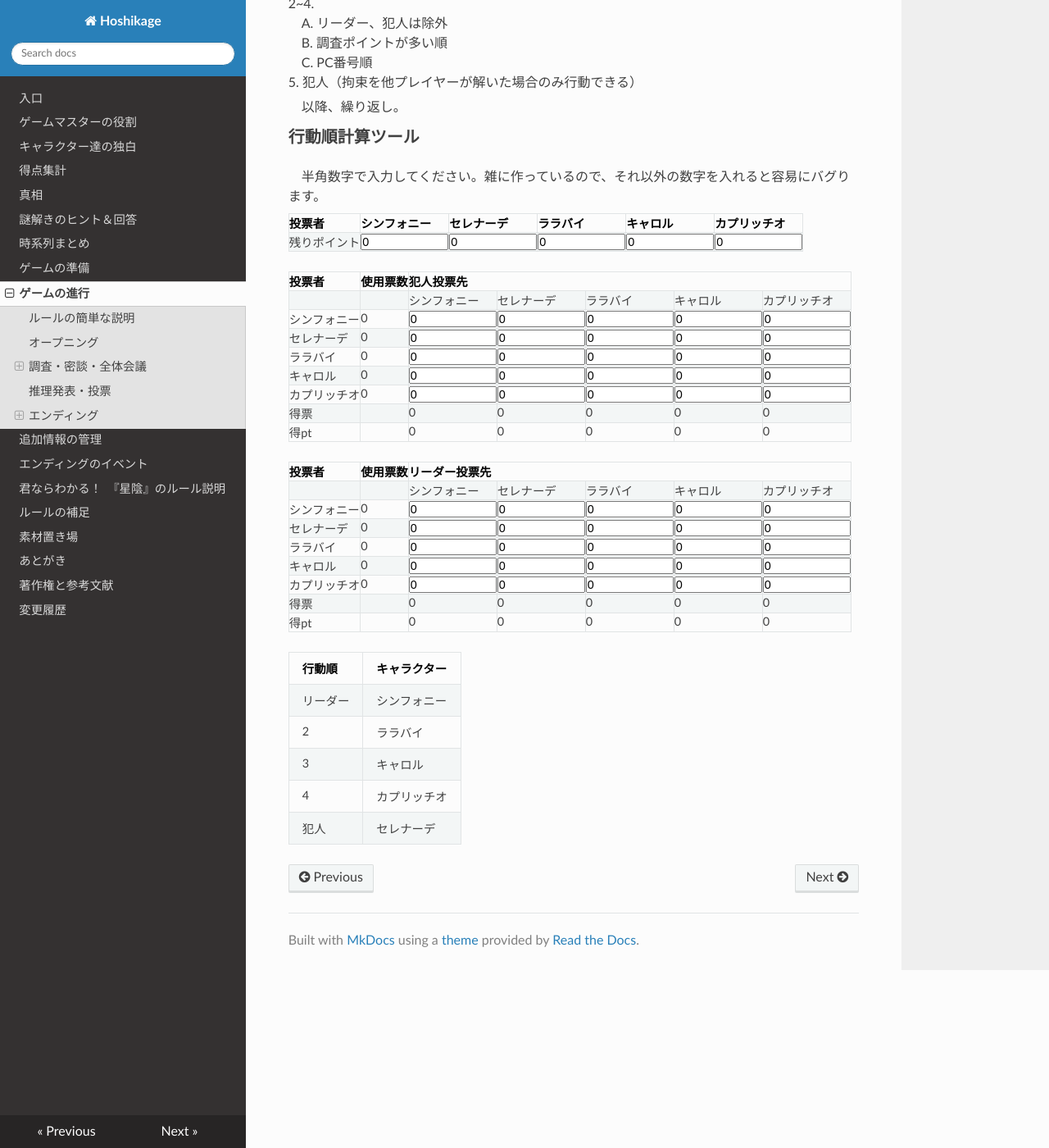
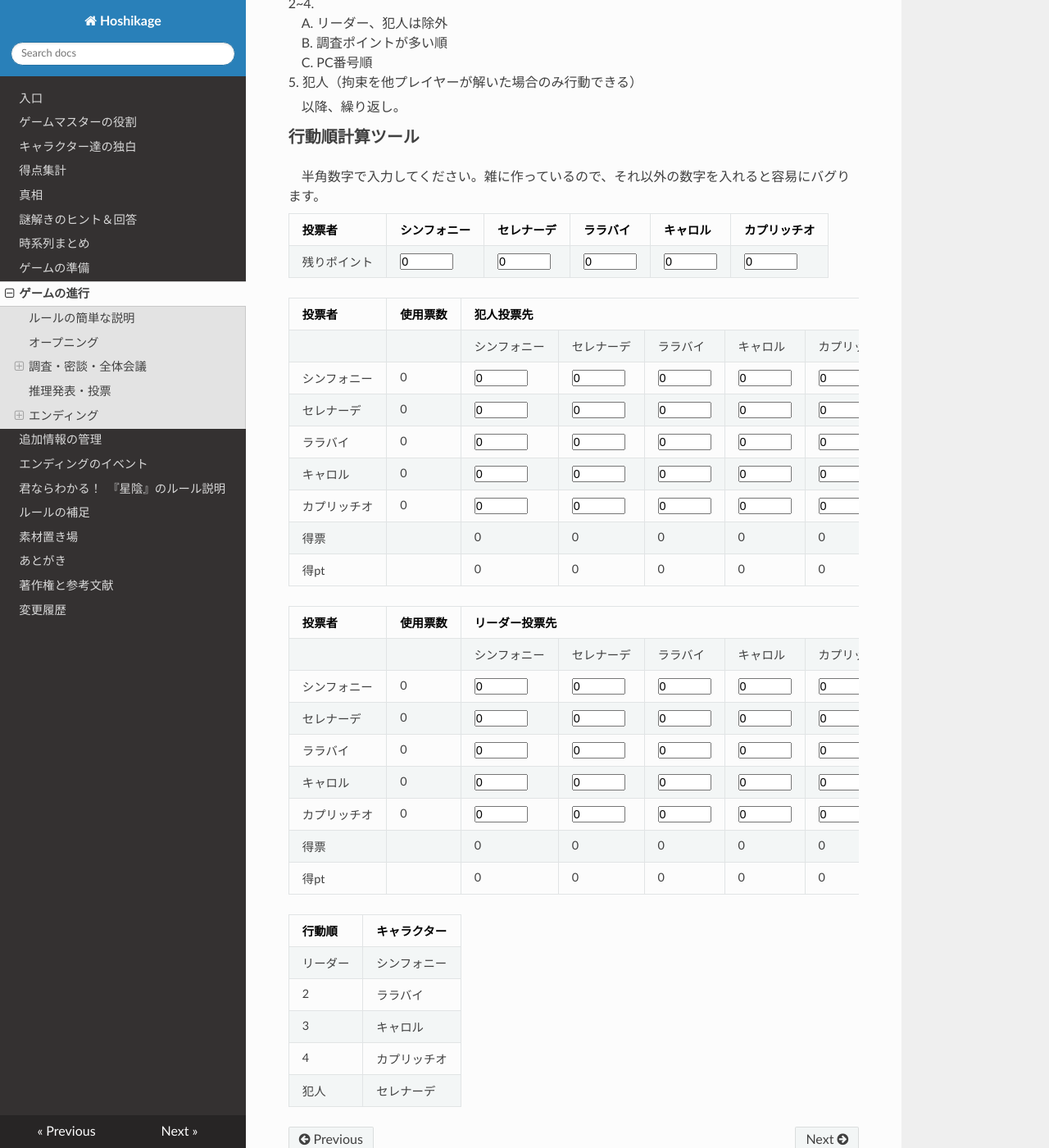
Before and after one commit to KTakahiro1729/Hoshikage, an MkDocs documentation site: the page built from docs/Moderator.md, in a window 1280 px wide and 1400 px high, scrolled down 4898 px. Shown: the whole window at 82% size. Built offline with MkDocs 1.6.1, drawn with Linux system fonts in a browser that asks for light colours; nearby versions of some CDN libraries.

Commit message:
fit input

```diff
--- a/docs/Moderator.md
+++ b/docs/Moderator.md
@@ -227,11 +227,11 @@
   <tbody>
   <tr>
     <td>残りポイント</td>
-    <td><input size="10" v-model='pts_1'></td>
-    <td><input size="10" v-model='pts_2'></td>
-    <td><input size="10" v-model='pts_3'></td>
-    <td><input size="10" v-model='pts_4'></td>
-    <td><input size="10" v-model='pts_5'></td>
+    <td><input size="5" v-model='pts_1'></td>
+    <td><input size="5" v-model='pts_2'></td>
+    <td><input size="5" v-model='pts_3'></td>
+    <td><input size="5" v-model='pts_4'></td>
+    <td><input size="5" v-model='pts_5'></td>
   </tr>
   </tbody>
 </table>
@@ -260,47 +260,47 @@
   <tr>
     <td>シンフォニー</td>
     <td>{{mur_own_1}}</td>
-    <td><input size="10" v-model='mur_1_1'></td>
-    <td><input size="10" v-model='mur_1_2'></td>
-    <td><input size="10" v-model='mur_1_3'></td>
-    <td><input size="10" v-model='mur_1_4'></td>
-    <td><input size="10" v-model='mur_1_5'></td>
+    <td><input size="5" v-model='mur_1_1'></td>
+    <td><input size="5" v-model='mur_1_2'></td>
+    <td><input size="5" v-model='mur_1_3'></td>
+    <td><input size="5" v-model='mur_1_4'></td>
+    <td><input size="5" v-model='mur_1_5'></td>
   </tr>
   <tr>
     <td>セレナーデ</td>
     <td>{{mur_own_2}}</td>
-    <td><input size="10" v-model='mur_2_1'></td>
-    <td><input size="10" v-model='mur_2_2'></td>
-    <td><input size="10" v-model='mur_2_3'></td>
-    <td><input size="10" v-model='mur_2_4'></td>
-    <td><input size="10" v-model='mur_2_5'></td>
+    <td><input size="5" v-model='mur_2_1'></td>
+    <td><input size="5" v-model='mur_2_2'></td>
+    <td><input size="5" v-model='mur_2_3'></td>
+    <td><input size="5" v-model='mur_2_4'></td>
+    <td><input size="5" v-model='mur_2_5'></td>
   </tr>
   <tr>
     <td>ララバイ</td>
     <td>{{mur_own_3}}</td>
-    <td><input size="10" v-model='mur_3_1'></td>
-    <td><input size="10" v-model='mur_3_2'></td>
-    <td><input size="10" v-model='mur_3_3'></td>
-    <td><input size="10" v-model='mur_3_4'></td>
-    <td><input size="10" v-model='mur_3_5'></td>
+    <td><input size="5" v-model='mur_3_1'></td>
+    <td><input size="5" v-model='mur_3_2'></td>
+    <td><input size="5" v-model='mur_3_3'></td>
+    <td><input size="5" v-model='mur_3_4'></td>
+    <td><input size="5" v-model='mur_3_5'></td>
   </tr>
   <tr>
     <td>キャロル</td>
     <td>{{mur_own_4}}</td>
-    <td><input size="10" v-model='mur_4_1'></td>
-    <td><input size="10" v-model='mur_4_2'></td>
-    <td><input size="10" v-model='mur_4_3'></td>
-    <td><input size="10" v-model='mur_4_4'></td>
-    <td><input size="10" v-model='mur_4_5'></td>
+    <td><input size="5" v-model='mur_4_1'></td>
+    <td><input size="5" v-model='mur_4_2'></td>
+    <td><input size="5" v-model='mur_4_3'></td>
+    <td><input size="5" v-model='mur_4_4'></td>
+    <td><input size="5" v-model='mur_4_5'></td>
   </tr>
   <tr>
     <td>カプリッチオ</td>
     <td>{{mur_own_5}}</td>
-    <td><input size="10" v-model='mur_5_1'></td>
-    <td><input size="10" v-model='mur_5_2'></td>
-    <td><input size="10" v-model='mur_5_3'></td>
-    <td><input size="10" v-model='mur_5_4'></td>
-    <td><input size="10" v-model='mur_5_5'></td>
+    <td><input size="5" v-model='mur_5_1'></td>
+    <td><input size="5" v-model='mur_5_2'></td>
+    <td><input size="5" v-model='mur_5_3'></td>
+    <td><input size="5" v-model='mur_5_4'></td>
+    <td><input size="5" v-model='mur_5_5'></td>
   </tr>
   <tr>
     <td>得票</td>
@@ -346,47 +346,47 @@
   <tr>
     <td>シンフォニー</td>
     <td>{{ldr_own_1}}</td>
-    <td><input size="10" v-model='ldr_1_1'></td>
-    <td><input size="10" v-model='ldr_1_2'></td>
-    <td><input size="10" v-model='ldr_1_3'></td>
-    <td><input size="10" v-model='ldr_1_4'></td>
-    <td><input size="10" v-model='ldr_1_5'></td>
+    <td><input size="5" v-model='ldr_1_1'></td>
+    <td><input size="5" v-model='ldr_1_2'></td>
+    <td><input size="5" v-model='ldr_1_3'></td>
+    <td><input size="5" v-model='ldr_1_4'></td>
+    <td><input size="5" v-model='ldr_1_5'></td>
   </tr>
   <tr>
     <td>セレナーデ</td>
     <td>{{ldr_own_2}}</td>
-    <td><input size="10" v-model='ldr_2_1'></td>
-    <td><input size="10" v-model='ldr_2_2'></td>
-    <td><input size="10" v-model='ldr_2_3'></td>
-    <td><input size="10" v-model='ldr_2_4'></td>
-    <td><input size="10" v-model='ldr_2_5'></td>
+    <td><input size="5" v-model='ldr_2_1'></td>
+    <td><input size="5" v-model='ldr_2_2'></td>
+    <td><input size="5" v-model='ldr_2_3'></td>
+    <td><input size="5" v-model='ldr_2_4'></td>
+    <td><input size="5" v-model='ldr_2_5'></td>
   </tr>
   <tr>
     <td>ララバイ</td>
     <td>{{ldr_own_3}}</td>
-    <td><input size="10" v-model='ldr_3_1'></td>
-    <td><input size="10" v-model='ldr_3_2'></td>
-    <td><input size="10" v-model='ldr_3_3'></td>
-    <td><input size="10" v-model='ldr_3_4'></td>
-    <td><input size="10" v-model='ldr_3_5'></td>
+    <td><input size="5" v-model='ldr_3_1'></td>
+    <td><input size="5" v-model='ldr_3_2'></td>
+    <td><input size="5" v-model='ldr_3_3'></td>
+    <td><input size="5" v-model='ldr_3_4'></td>
+    <td><input size="5" v-model='ldr_3_5'></td>
   </tr>
   <tr>
     <td>キャロル</td>
     <td>{{ldr_own_4}}</td>
-    <td><input size="10" v-model='ldr_4_1'></td>
-    <td><input size="10" v-model='ldr_4_2'></td>
-    <td><input size="10" v-model='ldr_4_3'></td>
-    <td><input size="10" v-model='ldr_4_4'></td>
-    <td><input size="10" v-model='ldr_4_5'></td>
+    <td><input size="5" v-model='ldr_4_1'></td>
+    <td><input size="5" v-model='ldr_4_2'></td>
+    <td><input size="5" v-model='ldr_4_3'></td>
+    <td><input size="5" v-model='ldr_4_4'></td>
+    <td><input size="5" v-model='ldr_4_5'></td>
   </tr>
   <tr>
     <td>カプリッチオ</td>
     <td>{{ldr_own_5}}</td>
-    <td><input size="10" v-model='ldr_5_1'></td>
-    <td><input size="10" v-model='ldr_5_2'></td>
-    <td><input size="10" v-model='ldr_5_3'></td>
-    <td><input size="10" v-model='ldr_5_4'></td>
-    <td><input size="10" v-model='ldr_5_5'></td>
+    <td><input size="5" v-model='ldr_5_1'></td>
+    <td><input size="5" v-model='ldr_5_2'></td>
+    <td><input size="5" v-model='ldr_5_3'></td>
+    <td><input size="5" v-model='ldr_5_4'></td>
+    <td><input size="5" v-model='ldr_5_5'></td>
   </tr>
     <tr>
     <td>得票</td>
--- a/docs/css/extra.css
+++ b/docs/css/extra.css
@@ -16,7 +16,3 @@
  margin:0; padding:0;
  vertical-align:bottom;
 }
-
-.padless_table td, .padless_table th {
-  padding: 0px 0px !important;
-}
```
